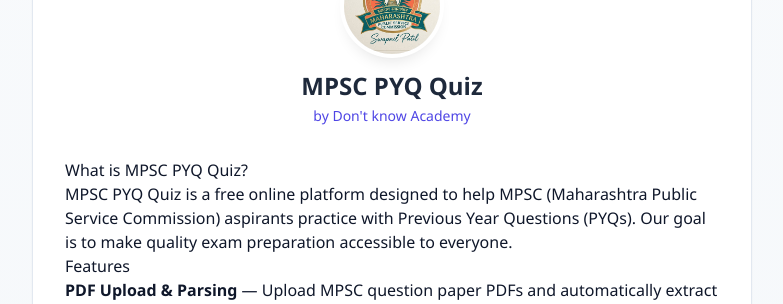
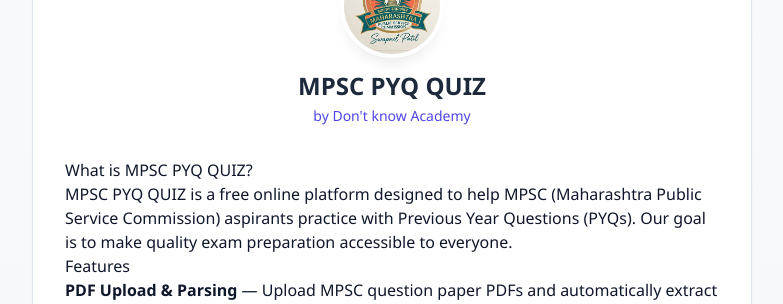
Before and after one commit to madmax0077/mpsc-pyq-quiz, a Next.js app: page /about in a window 1280 px wide. Shown: the part 180-484 px from the top of the page, without its empty margins (248-1031 px from the left). Built offline with nearby package versions, Linux system fonts and the light colour scheme; no server answers.

Commit message:
Revert parsing changes and rename MPSC PYQ Quiz to MPSC PYQ QUIZ
Made-with: Cursor

```diff
--- a/app/about/page.tsx
+++ b/app/about/page.tsx
@@ -22,19 +22,19 @@ export default function About() {
           <div className="mb-8 flex flex-col items-center text-center">
             <img
               src="/logo.png"
-              alt="MPSC PYQ Quiz Logo"
+              alt="MPSC PYQ QUIZ Logo"
               className="mb-4 h-24 w-24 rounded-full object-cover shadow-lg ring-4 ring-white"
             />
-            <h2 className="text-2xl font-bold text-slate-800">MPSC PYQ Quiz</h2>
+            <h2 className="text-2xl font-bold text-slate-800">MPSC PYQ QUIZ</h2>
             <p className="mt-1 text-sm font-medium text-indigo-600">
               by Don&apos;t know Academy
             </p>
           </div>
 
           <div className="prose prose-slate max-w-none">
-            <h3>What is MPSC PYQ Quiz?</h3>
+            <h3>What is MPSC PYQ QUIZ?</h3>
             <p>
-              MPSC PYQ Quiz is a free online platform designed to help MPSC (Maharashtra
+              MPSC PYQ QUIZ is a free online platform designed to help MPSC (Maharashtra
               Public Service Commission) aspirants practice with Previous Year Questions
               (PYQs). Our goal is to make quality exam preparation accessible to everyone.
             </p>
@@ -90,7 +90,7 @@ export default function About() {
       </main>
 
       <footer className="border-t border-slate-200/80 py-6 text-center text-xs text-slate-400">
-        MPSC PYQ Quiz &middot; Don&apos;t know Academy
+        MPSC PYQ QUIZ &middot; Don&apos;t know Academy
       </footer>
     </div>
   );
--- a/app/layout.tsx
+++ b/app/layout.tsx
@@ -3,7 +3,7 @@ import "./globals.css";
 import { AuthProvider } from "@/lib/auth-context";
 
 export const metadata: Metadata = {
-  title: "MPSC PYQ Quiz — Don't know Academy",
+  title: "MPSC PYQ QUIZ — Don't know Academy",
   description: "Create and take MPSC multiple-choice quizzes — local-first, fast, and simple.",
 };
 
--- a/app/page.tsx
+++ b/app/page.tsx
@@ -33,7 +33,7 @@ export default function Home() {
           <div className="flex items-center gap-3">
             <img src="/logo.png" alt="MPSC Logo" className="h-10 w-10 rounded-full object-cover shadow-sm ring-1 ring-slate-200" />
             <div>
-              <h1 className="text-base font-bold leading-tight text-slate-800">MPSC PYQ Quiz</h1>
+              <h1 className="text-base font-bold leading-tight text-slate-800">MPSC PYQ QUIZ</h1>
               <p className="text-[10px] font-medium text-slate-400">Don&apos;t know Academy</p>
             </div>
           </div>
@@ -107,7 +107,7 @@ export default function Home() {
         <div className="mx-auto max-w-4xl px-4 sm:px-6">
           <div className="flex flex-col items-center gap-2">
             <p className="text-xs text-slate-400">
-              MPSC PYQ Quiz &middot; Don&apos;t know Academy
+              MPSC PYQ QUIZ &middot; Don&apos;t know Academy
             </p>
             <div className="flex items-center gap-4">
               <a href="/about" className="text-xs text-slate-400 underline-offset-2 hover:text-indigo-600 hover:underline">
--- a/app/privacy/page.tsx
+++ b/app/privacy/page.tsx
@@ -23,7 +23,7 @@ export default function PrivacyPolicy() {
 
           <h2>Introduction</h2>
           <p>
-            Welcome to <strong>MPSC PYQ Quiz</strong> operated by Don&apos;t know Academy
+            Welcome to <strong>MPSC PYQ QUIZ</strong> operated by Don&apos;t know Academy
             (&quot;we&quot;, &quot;our&quot;, &quot;us&quot;). We respect your privacy and are
             committed to protecting your personal data. This Privacy Policy explains how we
             collect, use, and safeguard your information when you use our website.
@@ -122,7 +122,7 @@ export default function PrivacyPolicy() {
       </main>
 
       <footer className="border-t border-slate-200/80 py-6 text-center text-xs text-slate-400">
-        MPSC PYQ Quiz &middot; Don&apos;t know Academy
+        MPSC PYQ QUIZ &middot; Don&apos;t know Academy
       </footer>
     </div>
   );
--- a/components/LoginPage.tsx
+++ b/components/LoginPage.tsx
@@ -48,7 +48,7 @@ export default function LoginPage() {
             alt="MPSC Logo"
             className="mx-auto mb-4 h-20 w-20 rounded-full object-cover shadow-lg ring-4 ring-white"
           />
-          <h1 className="text-2xl font-bold text-slate-800">MPSC PYQ Quiz</h1>
+          <h1 className="text-2xl font-bold text-slate-800">MPSC PYQ QUIZ</h1>
           <p className="mt-1 text-sm text-slate-500">Don&apos;t know Academy</p>
         </div>
 
```
